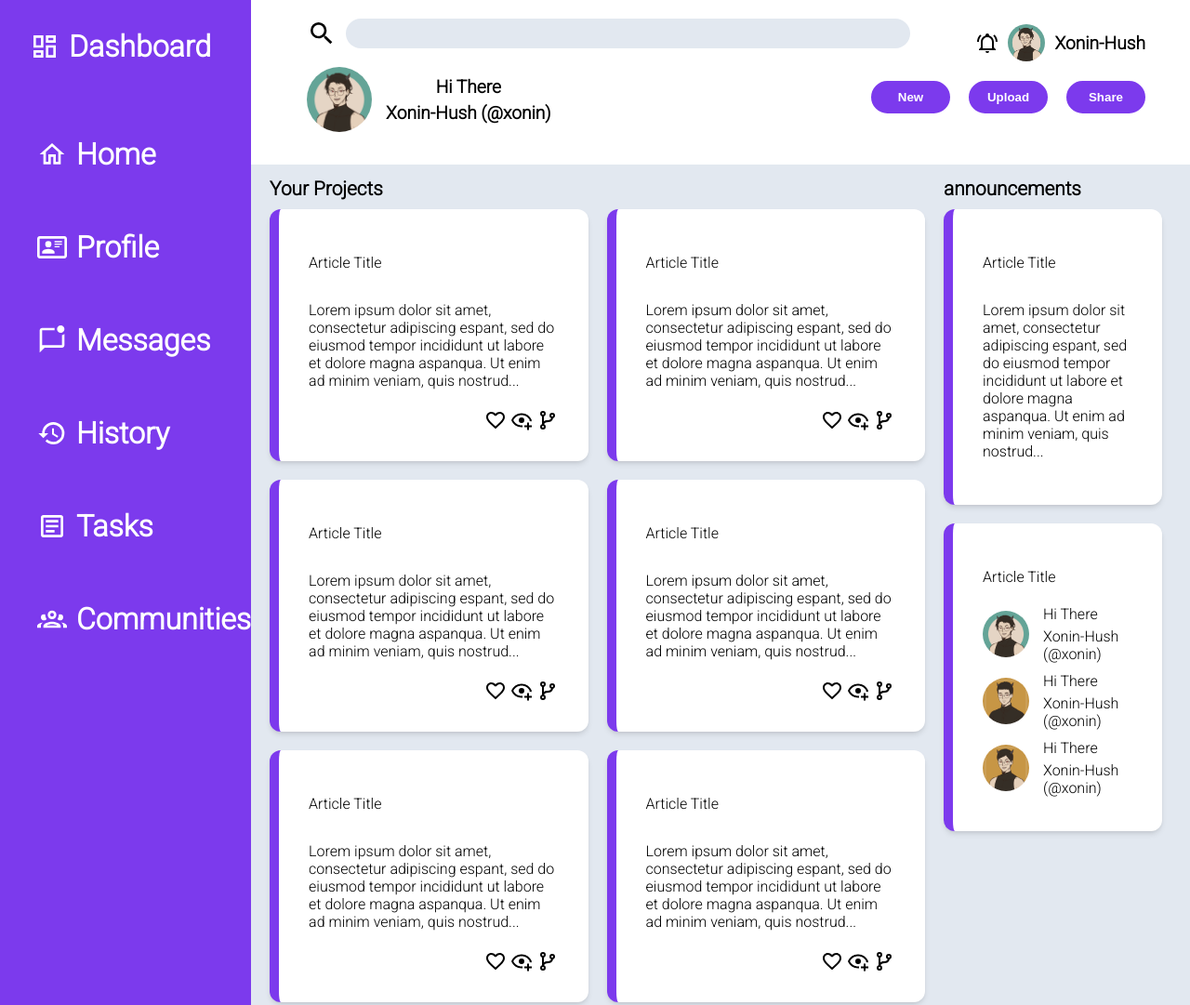
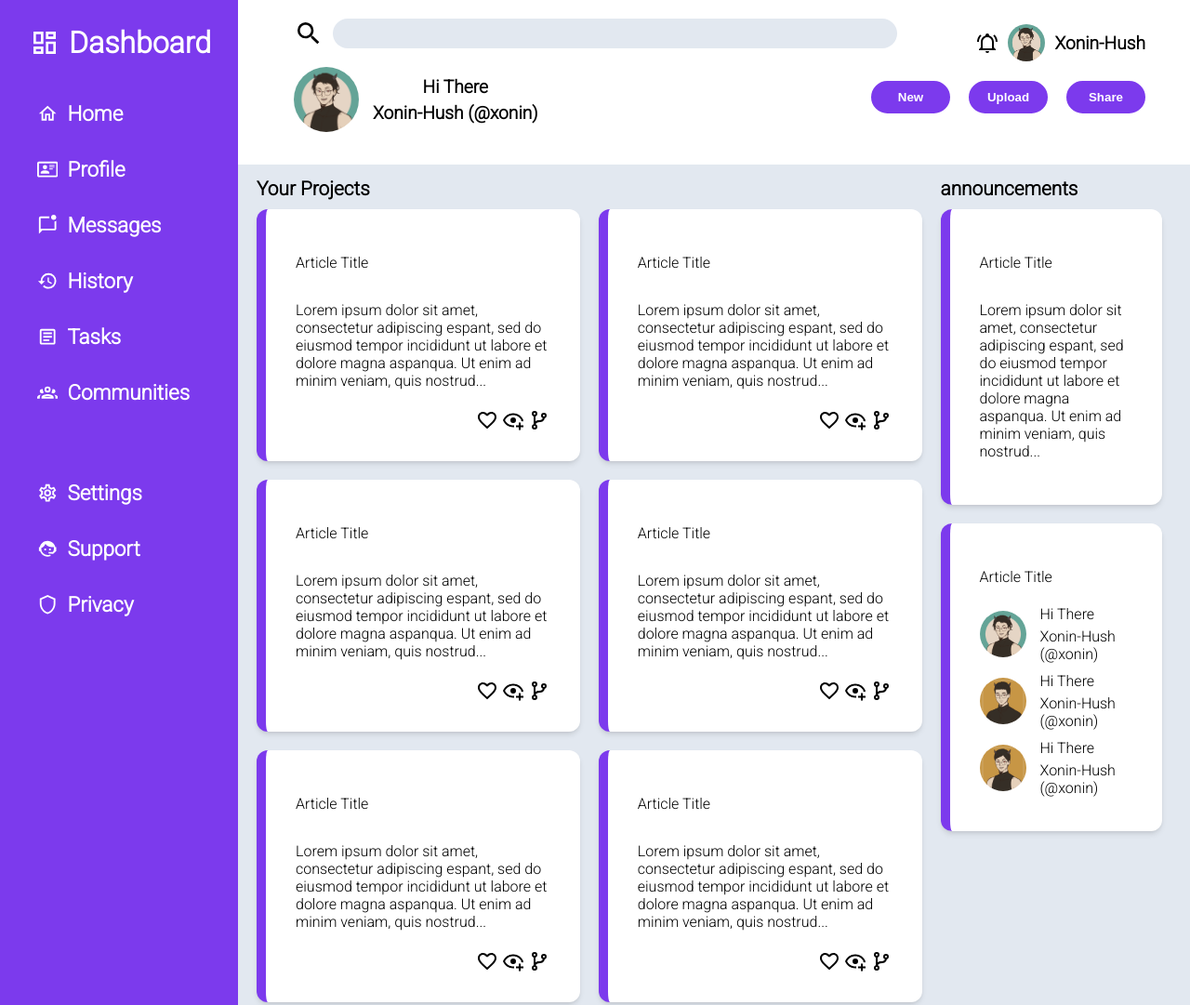
Before and after one commit to xonin-hush/Odin-Admin-Dashboard, a plain HTML site: page index.html in a window 1280 px wide. Shown: the top 1081 px of the page at 93% size. Drawn offline with Linux system fonts and the light colour scheme.

Commit message:
Add 3 other itmes to sidebar menu

```diff
--- a/index.html
+++ b/index.html
@@ -106,6 +106,38 @@
 
             </li>
 
+        </ul>
+        <ul id="support">
+            <li>
+                <span> <svg xmlns="http://www.w3.org/2000/svg" viewBox="0 0 24 24">
+                        <title>cog-outline</title>
+                        <path
+                            d="M12,8A4,4 0 0,1 16,12A4,4 0 0,1 12,16A4,4 0 0,1 8,12A4,4 0 0,1 12,8M12,10A2,2 0 0,0 10,12A2,2 0 0,0 12,14A2,2 0 0,0 14,12A2,2 0 0,0 12,10M10,22C9.75,22 9.54,21.82 9.5,21.58L9.13,18.93C8.5,18.68 7.96,18.34 7.44,17.94L4.95,18.95C4.73,19.03 4.46,18.95 4.34,18.73L2.34,15.27C2.21,15.05 2.27,14.78 2.46,14.63L4.57,12.97L4.5,12L4.57,11L2.46,9.37C2.27,9.22 2.21,8.95 2.34,8.73L4.34,5.27C4.46,5.05 4.73,4.96 4.95,5.05L7.44,6.05C7.96,5.66 8.5,5.32 9.13,5.07L9.5,2.42C9.54,2.18 9.75,2 10,2H14C14.25,2 14.46,2.18 14.5,2.42L14.87,5.07C15.5,5.32 16.04,5.66 16.56,6.05L19.05,5.05C19.27,4.96 19.54,5.05 19.66,5.27L21.66,8.73C21.79,8.95 21.73,9.22 21.54,9.37L19.43,11L19.5,12L19.43,13L21.54,14.63C21.73,14.78 21.79,15.05 21.66,15.27L19.66,18.73C19.54,18.95 19.27,19.04 19.05,18.95L16.56,17.95C16.04,18.34 15.5,18.68 14.87,18.93L14.5,21.58C14.46,21.82 14.25,22 14,22H10M11.25,4L10.88,6.61C9.68,6.86 8.62,7.5 7.85,8.39L5.44,7.35L4.69,8.65L6.8,10.2C6.4,11.37 6.4,12.64 6.8,13.8L4.68,15.36L5.43,16.66L7.86,15.62C8.63,16.5 9.68,17.14 10.87,17.38L11.24,20H12.76L13.13,17.39C14.32,17.14 15.37,16.5 16.14,15.62L18.57,16.66L19.32,15.36L17.2,13.81C17.6,12.64 17.6,11.37 17.2,10.2L19.31,8.65L18.56,7.35L16.15,8.39C15.38,7.5 14.32,6.86 13.12,6.62L12.75,4H11.25Z" />
+                    </svg>
+                    Settings
+                </span>
+
+            </li>
+            <li>
+                <span> <svg xmlns="http://www.w3.org/2000/svg" viewBox="0 0 24 24">
+                        <title>face-agent</title>
+                        <path
+                            d="M18.72,14.76C19.07,13.91 19.26,13 19.26,12C19.26,11.28 19.15,10.59 18.96,9.95C18.31,10.1 17.63,10.18 16.92,10.18C13.86,10.18 11.15,8.67 9.5,6.34C8.61,8.5 6.91,10.26 4.77,11.22C4.73,11.47 4.73,11.74 4.73,12A7.27,7.27 0 0,0 12,19.27C13.05,19.27 14.06,19.04 14.97,18.63C15.54,19.72 15.8,20.26 15.78,20.26C14.14,20.81 12.87,21.08 12,21.08C9.58,21.08 7.27,20.13 5.57,18.42C4.53,17.38 3.76,16.11 3.33,14.73H2V10.18H3.09C3.93,6.04 7.6,2.92 12,2.92C14.4,2.92 16.71,3.87 18.42,5.58C19.69,6.84 20.54,8.45 20.89,10.18H22V14.67H22V14.69L22,14.73H21.94L18.38,18L13.08,17.4V15.73H17.91L18.72,14.76M9.27,11.77C9.57,11.77 9.86,11.89 10.07,12.11C10.28,12.32 10.4,12.61 10.4,12.91C10.4,13.21 10.28,13.5 10.07,13.71C9.86,13.92 9.57,14.04 9.27,14.04C8.64,14.04 8.13,13.54 8.13,12.91C8.13,12.28 8.64,11.77 9.27,11.77M14.72,11.77C15.35,11.77 15.85,12.28 15.85,12.91C15.85,13.54 15.35,14.04 14.72,14.04C14.09,14.04 13.58,13.54 13.58,12.91A1.14,1.14 0 0,1 14.72,11.77Z" />
+                    </svg>
+                    Support
+                </span>
+
+            </li>
+            <li>
+                <span> <svg xmlns="http://www.w3.org/2000/svg" viewBox="0 0 24 24">
+                        <title>shield-outline</title>
+                        <path
+                            d="M21,11C21,16.55 17.16,21.74 12,23C6.84,21.74 3,16.55 3,11V5L12,1L21,5V11M12,21C15.75,20 19,15.54 19,11.22V6.3L12,3.18L5,6.3V11.22C5,15.54 8.25,20 12,21Z" />
+                    </svg>
+                    Privacy
+                </span>
+
+            </li>
         </ul>
     </div>
 
--- a/style.css
+++ b/style.css
@@ -100,9 +100,7 @@ svg {
     flex-direction: row;
 
 }
-.logo{
-    margin-left: 1em;
-}
+
 .header {
     margin-right: 3em;
     margin-top: 2%;
@@ -218,16 +216,23 @@ p {
 }
 
 span , .logo {
-    font-size: 2em;
-    height: 100px;
+    font-size: 1.4em;
+    height: 60px;
     display: flex;
     align-items: center;
     font-weight: bolder;
     gap: 10px;
 }
-
+.logo{
+    margin-left: 1em;
+    font-size: 2em;
+    margin-top: 0.5em;
+}
 span svg {
     display: block;
     height: 1em;
 
 }
+#support{
+    margin-top: 3em;
+}
```
